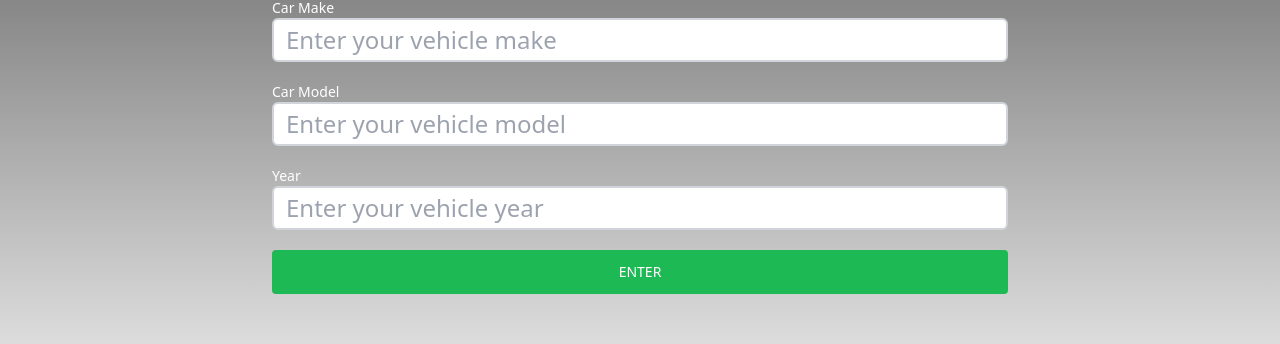
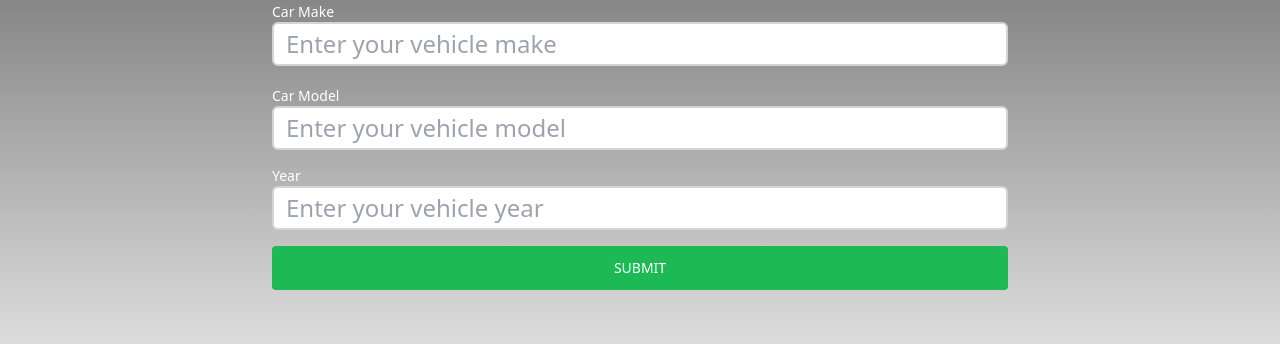
Before and after one commit to iyanez2314/gas-info, a Next.js app: page / in a window 1280 px wide. Shown: the part 386-730 px from the top of the page. Built offline with nearby package versions, Linux system fonts and the light colour scheme.

Commit message:
added more input validation

```diff
--- a/app/page.tsx
+++ b/app/page.tsx
@@ -1,5 +1,5 @@
 "use client";
-import { useState } from "react";
+import React, { useState } from "react";
 import CarCard from "../components/CarCard";
 import Form from "../components/Form";
 
@@ -50,7 +50,8 @@ export default function Home() {
     setFormData({ ...formData, [name]: value.trim() });
   };
 
-  const handleSubmit = async () => {
+  const handleSubmit = async (e: React.FormEvent<HTMLFormElement>) => {
+    e.preventDefault();
     const response = await fetch("/api/gasCost", {
       method: "POST",
       headers: {
--- a/components/Form.tsx
+++ b/components/Form.tsx
@@ -1,9 +1,10 @@
 "use client";
 import React, { useState } from "react";
+import { State } from "../app/page";
 
 interface Props {
   handleInputChange: (e: React.ChangeEvent<HTMLInputElement>) => void;
-  handleSubmit: () => void;
+  handleSubmit: React.FormEventHandler<HTMLFormElement>;
   isLoading: boolean;
 }
 
@@ -12,6 +13,19 @@ export default function Form({
   handleSubmit,
   isLoading,
 }: Props) {
+  const [formData, setFormData] = useState<State>({
+    carMake: "",
+    carModel: "",
+    year: "",
+  });
+
+  const updateFormData = (name: string, value: string) => {
+    setFormData({ ...formData, [name]: value.trim() });
+  };
+
+  const allFieldsFilled =
+    formData.carMake !== "" && formData.carModel !== "" && formData.year !== "";
+
   return (
     <div className="text-white text-2xl font-light flex flex-col gap-4 p-6 md:w-full lg:w-full xl:w-full">
       <div>
@@ -26,36 +40,58 @@ export default function Form({
         <div className="flex flex-col">
           <label className="font-medium text-sm">Car Make</label>
           <input
-            onChange={handleInputChange}
+            onChange={(e) => {
+              handleInputChange(e);
+              updateFormData(e.target.name, e.target.value);
+            }}
             className="border-2 text-black border-gray-300 rounded-md p-1 px-3"
             type="text"
             placeholder="Enter your vehicle make"
             name="carMake"
+            required={true}
+            minLength={2}
+            maxLength={20}
           />
         </div>
+        <form className="space-y-4" onSubmit={handleSubmit}>
           <div className="flex flex-col">
             <label className="font-medium text-sm">Car Model</label>
             <input
-            onChange={handleInputChange}
+              onChange={(e) => {
+                handleInputChange(e);
+                updateFormData(e.target.name, e.target.value);
+              }}
               className="border-2 text-black border-gray-300 rounded-md p-1 px-3"
               type="text"
               placeholder="Enter your vehicle model"
               name="carModel"
+              required={true}
+              minLength={2}
+              maxLength={20}
             />
           </div>
           <div className="flex flex-col">
             <label className="font-medium text-sm">Year</label>
             <input
-            onChange={handleInputChange}
+              onChange={(e) => {
+                handleInputChange(e);
+                updateFormData(e.target.name, e.target.value);
+              }}
               className="border-2 text-black border-gray-300 rounded-md p-1 px-3"
               type="text"
               placeholder="Enter your vehicle year"
               name="year"
+              required={true}
+              minLength={2}
+              maxLength={20}
             />
           </div>
           <button
-          onClick={handleSubmit}
-          className="uppercase bg-[#1DB954] text-white p-3 rounded text-sm  hover:opacity-75 transition-all duration-300 ease-in-out"
+            className={`uppercase bg-[#1DB954] text-white p-3 rounded text-sm hover:opacity-75 transition-all duration-300 ease-in-out w-full ${
+              !allFieldsFilled && "cursor-not-allowed"
+            }`}
+            disabled={!allFieldsFilled}
+            type="submit"
           >
             {isLoading ? (
               <span className="flex justify-center">
@@ -65,9 +101,10 @@ export default function Form({
                 ></div>
               </span>
             ) : (
-            "Enter"
+              "Submit"
             )}
           </button>
+        </form>
       </div>
     </div>
   );
```
Lines whose indentation alone changed are shown as unchanged.
